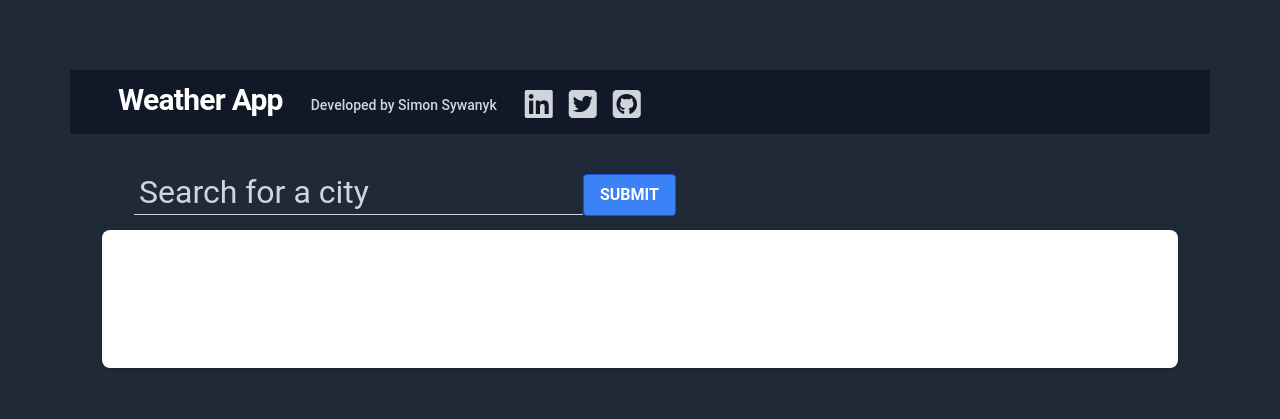
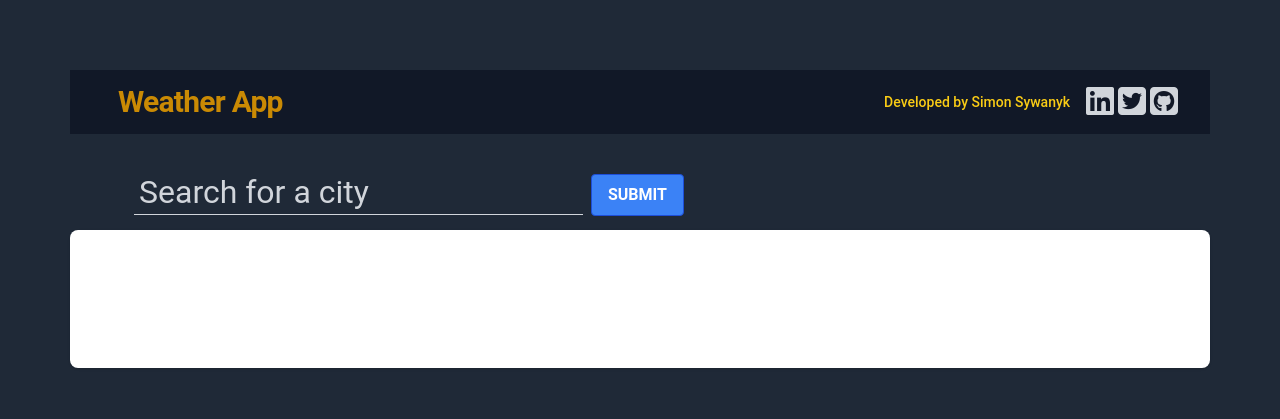
Before and after one commit to SimonSywanyk/weatherApp, a website: page index.html in a window 1280 px wide. Drawn offline with nearby package versions, Linux system fonts and the light colour scheme; files that its build step writes are made by us from their sources; some icons are missing.

Commit message:
Add files via upload

```diff
--- a/css/style.css
+++ b/css/style.css
@@ -159,18 +159,7 @@ body {
 }
 
 
-/* FOOTER
-–––––––––––––––––––––––––––––––––––––––––––––––––– */
-.page-footer {
-  text-align: right;
-  font-size: 1rem;
-  color: var(--whitesmoke);
-  margin-top: 40px;
-}
 
-.page-footer span {
-  color: var(--red);
-}
 
 
 /* MQ
--- a/index.html
+++ b/index.html
@@ -7,45 +7,49 @@
 		<link rel="stylesheet" href="css/normalize.css">
 		<link rel="stylesheet" href="css/style.css">
 		<link href="/dist/output.css" rel="stylesheet">
+		<!-- scripts -->
 		<script src="https://cdn.tailwindcss.com"></script>
 		<script src="https://kit.fontawesome.com/5f6efef2dd.js" crossorigin="anonymous"></script>
 	</head>
+
 	<body class="bg-gray-800">
 		<div class="min-h-full">
 			<div class="pb-36">
+
+				<!-- Nav Bar-->
 				<nav class="bg-gray-900">
 					<div class="mx-auto max-w-7xl sm:px-6 lg:px-8">
+						<div class="flex h-16 items-center justify-between px-4 sm:px-0">
+							<div class="flex items-baseline space-x-4">
 								<div>
-					<div class="flex h-16 items-center justify-between px-4 sm:px-0">
-					<div class="flex items-center">
-						<div class="hidden md:block">
-						<div class="flex items-baseline space-x-4">
-							<i class="fa-solid text-white fa-2xl fa-sun-cloud"></i>
-							<h1 class="text-3xl font-bold tracking-tight text-white">Weather App</h1>
-							<span class="text-gray-300 hover:bg-gray-700 hover:text-white px-3 py-2 rounded-md text-sm font-medium">Developed by Simon Sywanyk</span>
-							<a href="https://www.linkedin.com/in/simonsywanyk/" class="text-gray-300 transition-colors duration-300 hover:text-blue-600 hover:bg-white">
+									<i class="fa-solid text-yellow-400 fa-2xl fa-sun-cloud"></i>
+								</div>
+								<h1 class="text-3xl font-bold tracking-tight text-yellow-600">Weather App</h1>
+							</div>
+							<div>
+								<span class="text-yellow-400 hover:bg-gray-700 hover:text-white px-3 py-2 rounded-md text-sm font-medium">Developed by Simon Sywanyk</span>
+								</a>
+								<a href="https://www.linkedin.com/in/simonsywanyk/" class="inline-block text-gray-300 transition-colors duration-300 hover:text-blue-600 hover:bg-white">
 									<i class="fa-brands fa-linkedin fa-2xl"></i>
 									</svg>
 								</a>
-							<a href="https://twitter.com/SimonSywanyk" class="text-gray-300 transition-colors duration-300 hover:text-sky-400 hover:bg-white">
+								<a href="https://twitter.com/SimonSywanyk" class="inline-block text-gray-300 transition-colors duration-300 hover:text-sky-400 hover:bg-white">
 									<i class="fa-brands fa-square-twitter fa-2xl"></i>
 								</a>
-							<a href="https://github.com/SimonSywanyk" class="text-gray-300 transition-colors duration-300 hover:text-slate-800 hover:bg-white">
+								<a href="https://github.com/SimonSywanyk" class="inline-block text-gray-300 transition-colors duration-300 hover:text-slate-800 hover:bg-white">
 									<i class="fa-brands fa-square-github fa-2xl"></i>
 								</a>
 							</div>
 						</div>
 					</div>
-					</div>
-				</div>
-				</div>
 				</nav>
 
+				<!-- Search Button -->
 				<header class="py-10 border-gray-200 top-banner">
 					<div class="float-left mx-auto max-w-7xl sm:px-6 lg:px-8">
 						<form class="text-gray-300 pl-8">
 							<input type="text" placeholder="Search for a city" autofocus>
-						<button type="submit" class="bg-blue-500 hover:bg-blue-700 text-white font-bold py-2 px-4 border border-blue-700 rounded">SUBMIT</button>
+							<button type="submit" class="bg-blue-500 hover:bg-blue-700 text-white font-bold ml-2 py-2 px-4 border border-blue-700 rounded">SUBMIT</button>
 							<span class="msg"></span>
 						</form>
 					</div>
@@ -53,8 +57,7 @@
 			</div>
 
 			<main class="-mt-32">
-			<div class="mx-auto max-w-7xl px-4 pb-12 sm:px-6 lg:px-8 border-solid">
-				<!-- Replace with your content -->
+			<!-- Container for results-->
 				<div class="rounded-lg bg-white px-5 py-6 shadow sm:px-6">
 					<section class="ajax-section">
 						<div class="container">
@@ -62,10 +65,9 @@
 						</div>
 					</section>
 				</div>
-				<!-- /End replace -->
+			</main>
+
 		</div>
-			</main>
-		</div>
+		<script type="text/javascript" src="js/main.js"></script>
 	</body>
-	<script type="text/javascript" src="js/main.js"></script>
 </html>
```
Also changed, not shown: 1 other file. Lines whose indentation alone changed are shown as unchanged.
